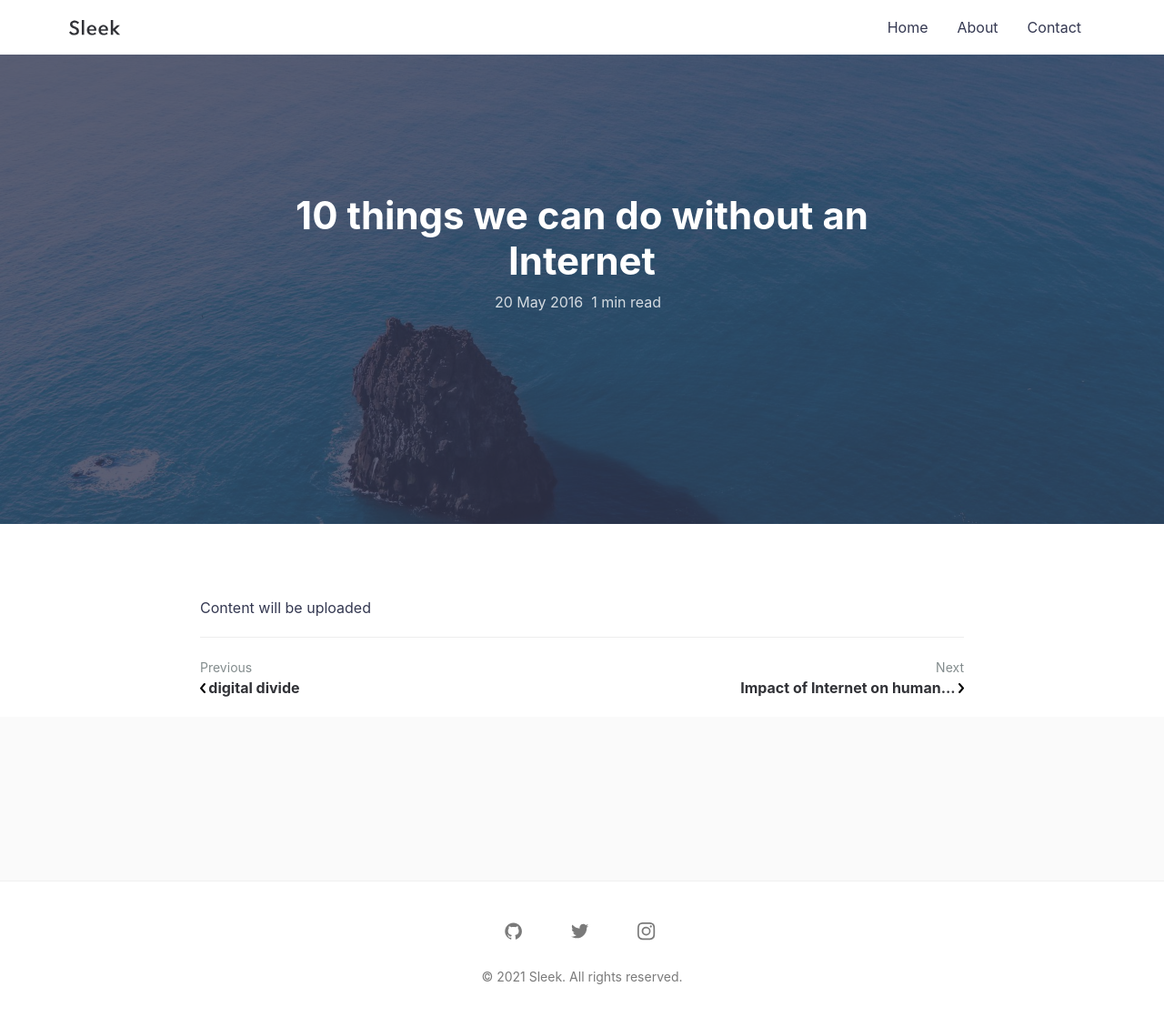
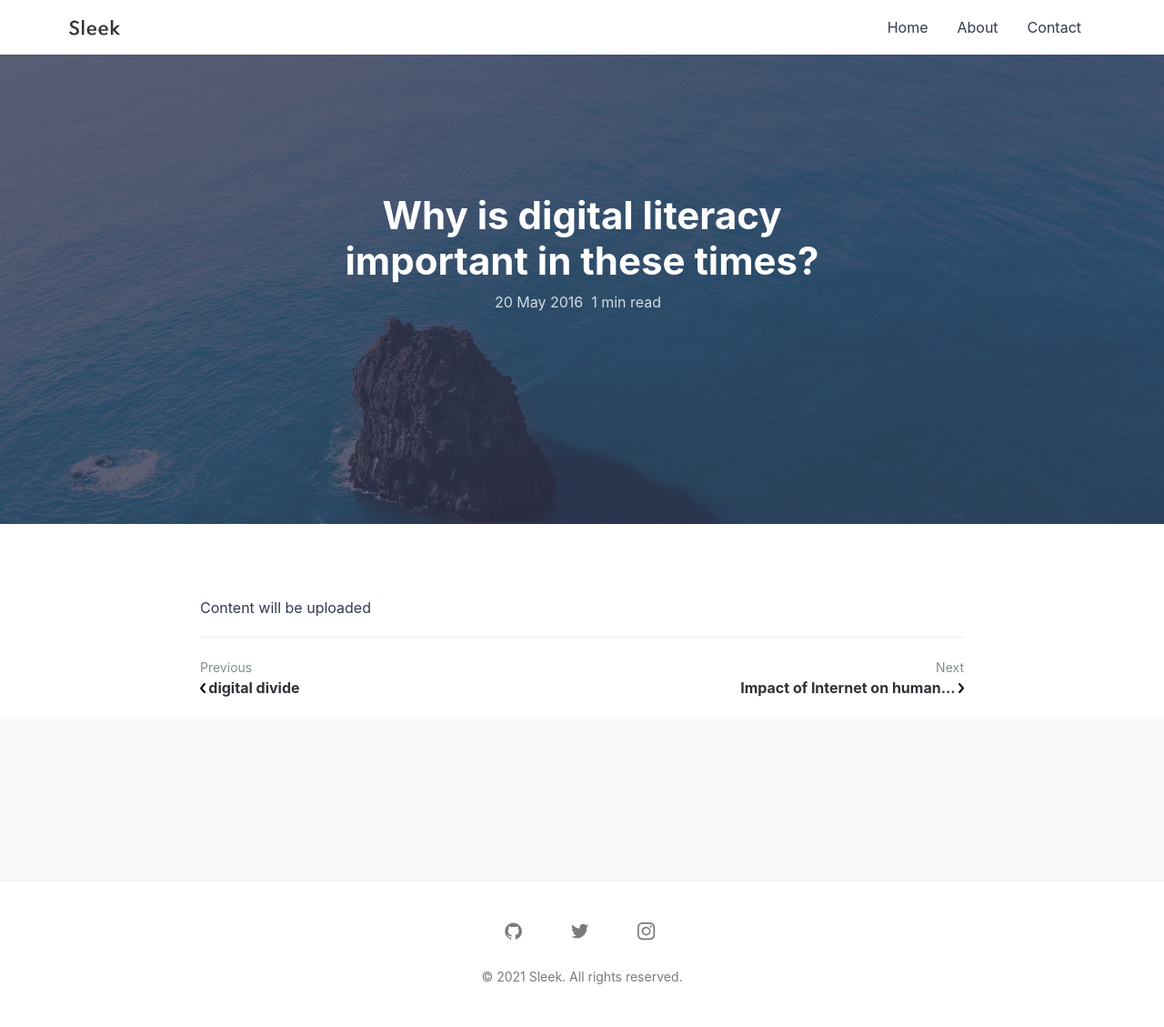
Before and after one commit to cpti372/cpti372.github.io, a Jekyll site: the page built from _posts/2016-05-20-welcome-to-jekyll.md, in a window 1280 px wide. Shown: the whole page at 91% size. Built offline with Jekyll 4.4.1, drawn with Linux system fonts in a browser that asks for light colours; comment, search, counter and statistics services are not loaded.

Commit message:
Update 2016-05-20-welcome-to-jekyll.md

```diff
--- a/_posts/2016-05-20-welcome-to-jekyll.md
+++ b/_posts/2016-05-20-welcome-to-jekyll.md
@@ -1,6 +1,6 @@
 ---
 layout: post
-title: 10 things we can do without an Internet
+title: Why is digital literacy important in these times?
 featured-img: sleek
 ---
 Content will be uploaded
```
